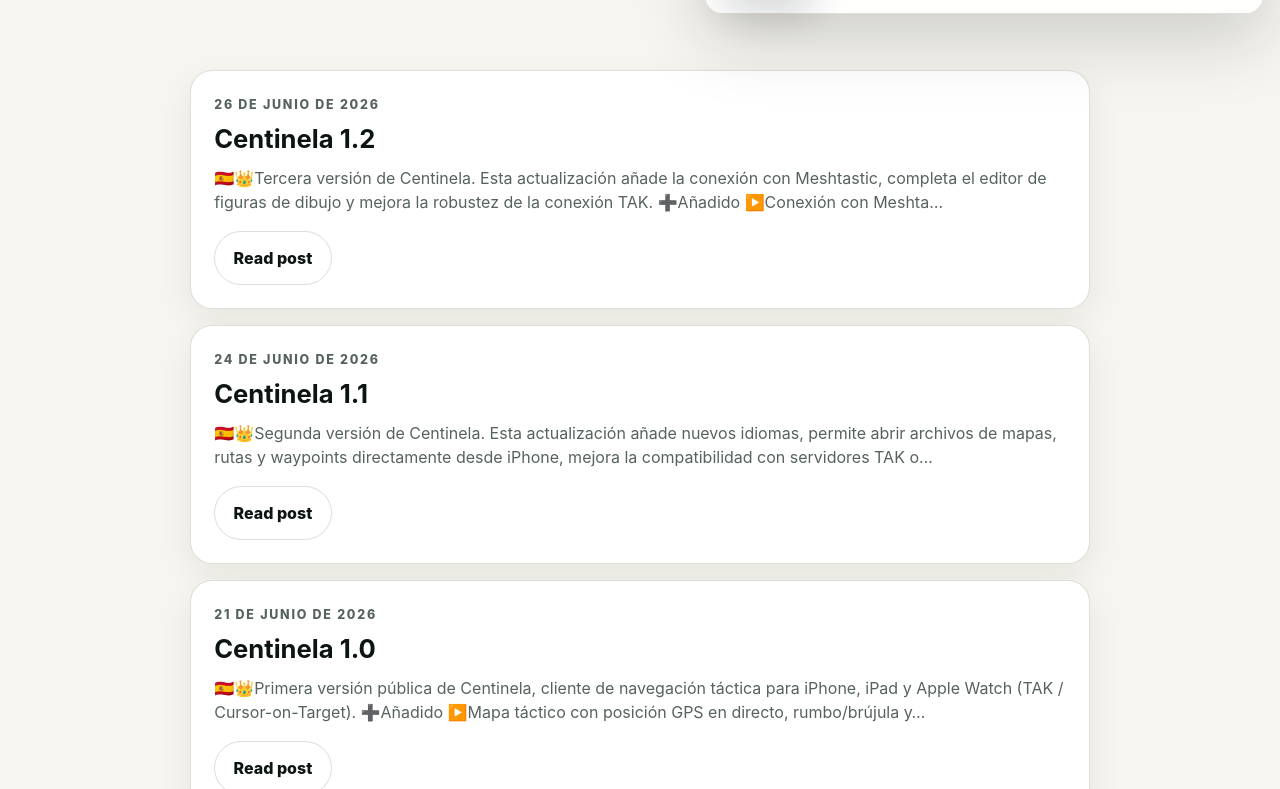
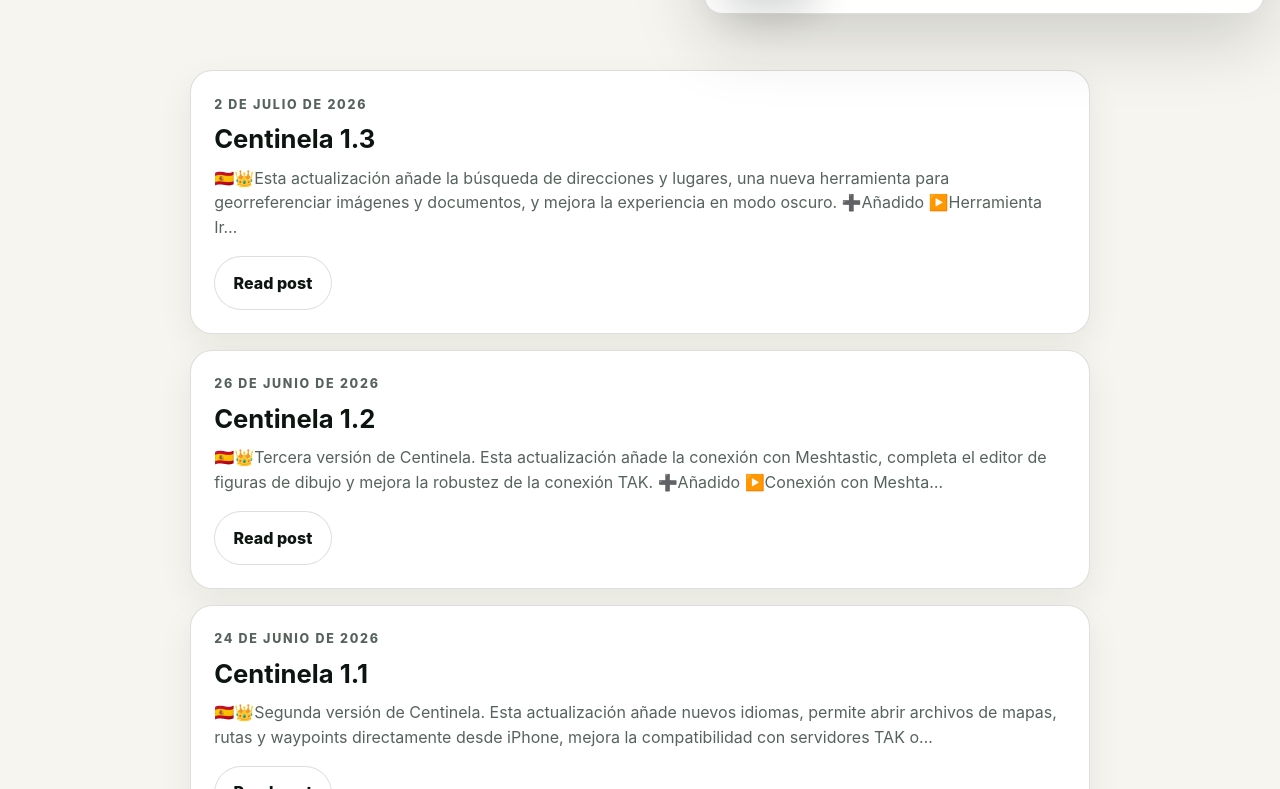
Before and after one commit to EstudiosAlpha/CentinelaWeb, a plain HTML site: page noticias.html in a window 1280 px wide. Shown: the part 770-1559 px from the top of the page. Drawn offline with Linux system fonts and the light colour scheme.

Commit message:
Noticias: listado (Centinela 1.3)

```diff
--- a/noticias.html
+++ b/noticias.html
@@ -59,6 +59,13 @@
       <div class="shell privacy-layout">
         <article class="spec-card privacy-card">
 
+  <p class="eyebrow">2 de julio de 2026</p>
+  <h2><a href="noticias/2026-07-02-090328.html" style="text-decoration:none">Centinela 1.3</a></h2>
+  <p>🇪🇸👑Esta actualización añade la búsqueda de direcciones y lugares, una nueva herramienta para georreferenciar imágenes y documentos, y mejora la experiencia en modo oscuro. ➕Añadido ▶️Herramienta Ir…</p>
+  <p><a class="button button-secondary" href="noticias/2026-07-02-090328.html">Leer noticia</a></p>
+</article>
+<article class="spec-card privacy-card">
+
   <p class="eyebrow">26 de junio de 2026</p>
   <h2><a href="noticias/2026-06-26-174635.html" style="text-decoration:none">Centinela 1.2</a></h2>
   <p>🇪🇸👑Tercera versión de Centinela. Esta actualización añade la conexión con Meshtastic, completa el editor de figuras de dibujo y mejora la robustez de la conexión TAK. ➕Añadido ▶️Conexión con Meshta…</p>
```
